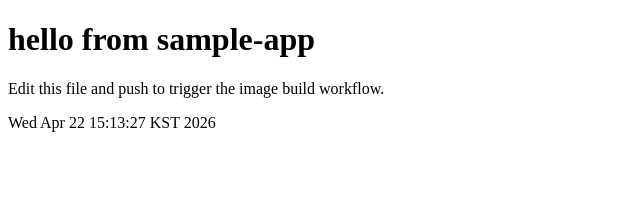
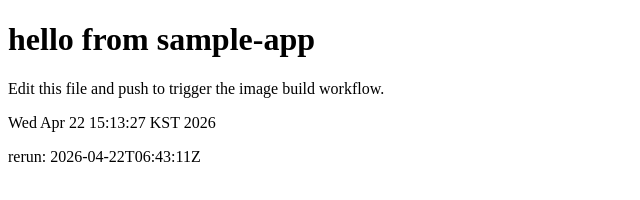
Before and after one commit to pyy0715/argocd-study, a plain HTML site: page sample-app/src/index.html in a window 1280 px wide. Shown: the whole page, without its empty margins (0-640 px from the left). Drawn offline with Linux system fonts and the light colour scheme.

Commit message:
test: refresh page to retrigger image-build

```diff
--- a/sample-app/src/index.html
+++ b/sample-app/src/index.html
@@ -7,3 +7,4 @@
   </body>
 </html>
 <p>Wed Apr 22 15:13:27 KST 2026</p>
+<p>rerun: 2026-04-22T06:43:11Z</p>
```
